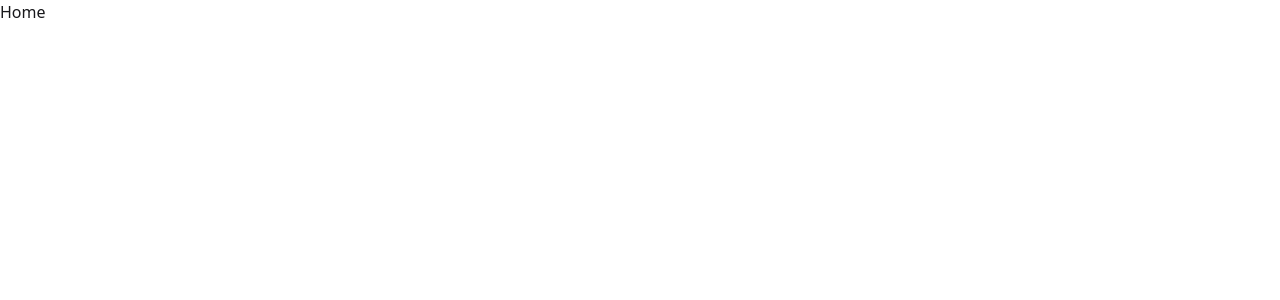
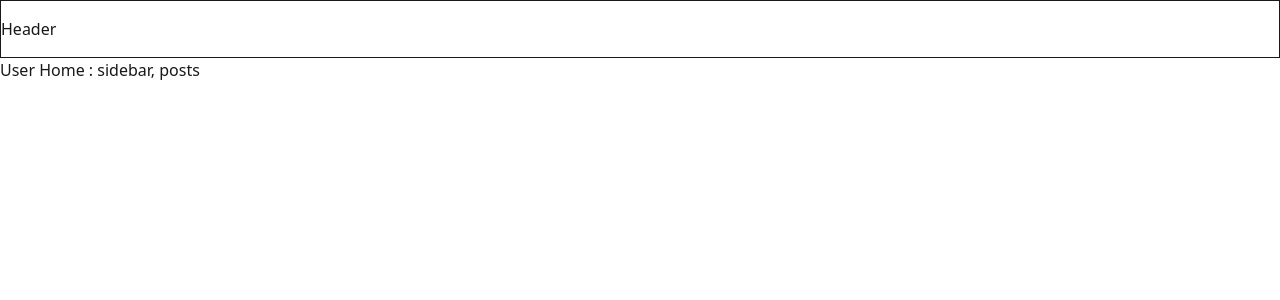
Before and after one commit to tratchapong/cc20-fbprep-web, a React (Vite) app: page / in a window 1280 px wide. Shown: the top 300 px of the page. Built offline with nearby package versions, Linux system fonts and the light colour scheme.

Commit message:
AppRouter with children, Outlet

```diff
--- a/src/routes/AppRouter.jsx
+++ b/src/routes/AppRouter.jsx
@@ -1,19 +1,28 @@
-import {createBrowserRouter, Navigate, Outlet, RouterProvider} from 'react-router'
+import { createBrowserRouter, Navigate, Outlet, RouterProvider } from 'react-router'
 
 const guestRouter = createBrowserRouter([
-  {path : '/', element: <p>Login</p>},
-  {path : '*', element: <Navigate to='/' />},
+  { path: '/', element: <p>Login</p> },
+  { path: '*', element: <Navigate to='/' /> },
 ])
 
 const userRouter = createBrowserRouter([
-  {path: '/', element: <p>Home</p>},
-  {path: '/friends', element: <p>Friends Home</p>},
-  {path : '*', element: <Navigate to='/' />},
+  {
+    path: '/', element: <>
+      <p className='py-4 border'>Header</p>
+      <Outlet />
+    </>,
+    children: [
+      { path: '', element: <p>User Home : sidebar, posts</p> },
+      { path: 'friends', element: <p>Friends Home</p> },
+      { path: 'profile', element: <p>Profile Home</p> },
+      { path: '*', element: <Navigate to='/' /> },
+    ]
+  }
 ])
 
 function AppRouter() {
   return (
-    <RouterProvider router={userRouter}/>
+    <RouterProvider router={userRouter} />
   )
 }
 
```
